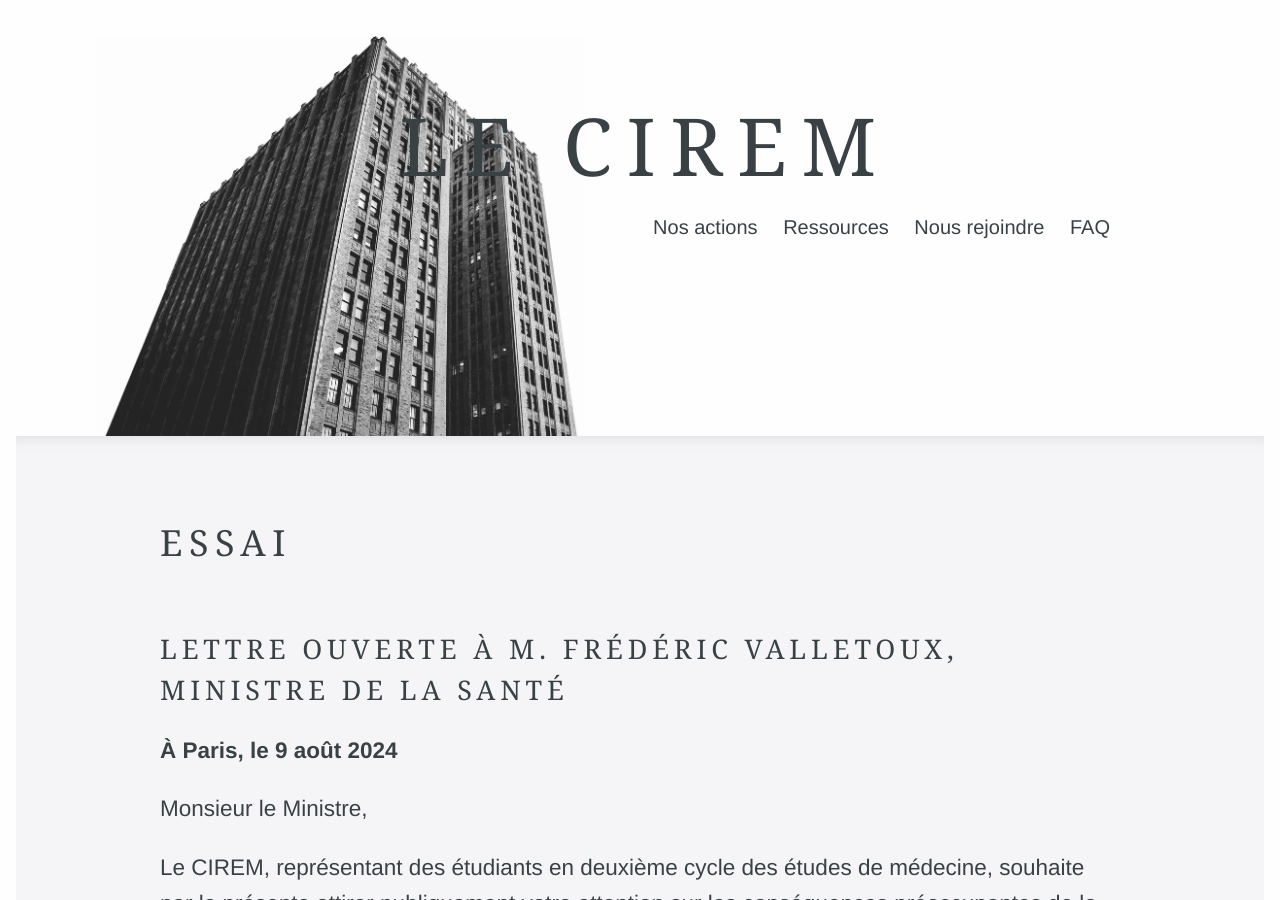
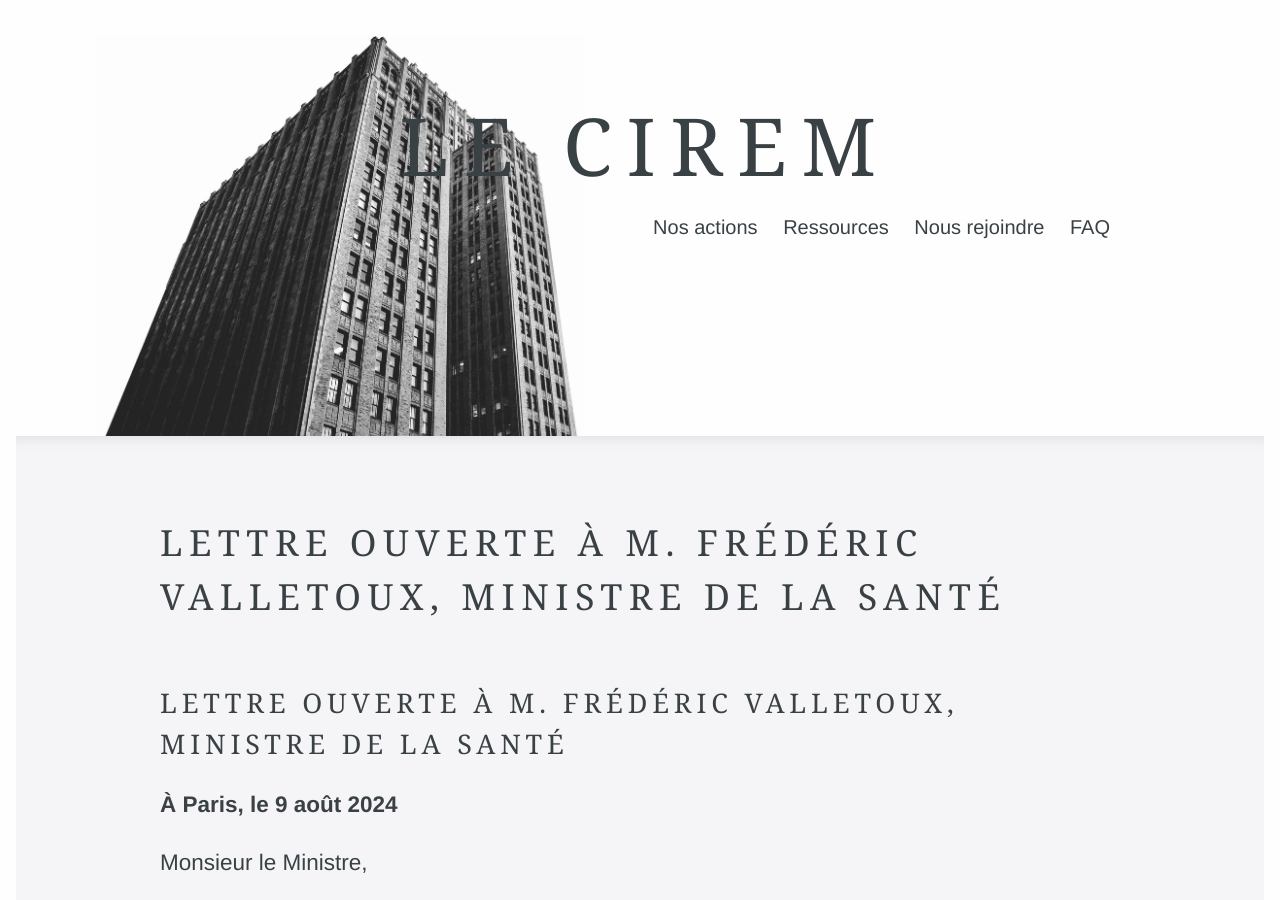
Before and after one commit to ciremwebsite/ciremwebsite.github.io, a Jekyll site: the page built from essai.md, in a window 1280 px wide and 900 px high. Built offline with Jekyll 4.4.1, drawn with Linux system fonts in a browser that asks for light colours; some web fonts are replaced.

Commit message:
Update essai.md

```diff
--- a/essai.md
+++ b/essai.md
@@ -1,5 +1,5 @@
 ---
-title: Essai
+title: Lettre ouverte à M. Frédéric Valletoux, Ministre de la Santé
 call_to_action: Contact
 background_image_path:
 large_header: false
```
